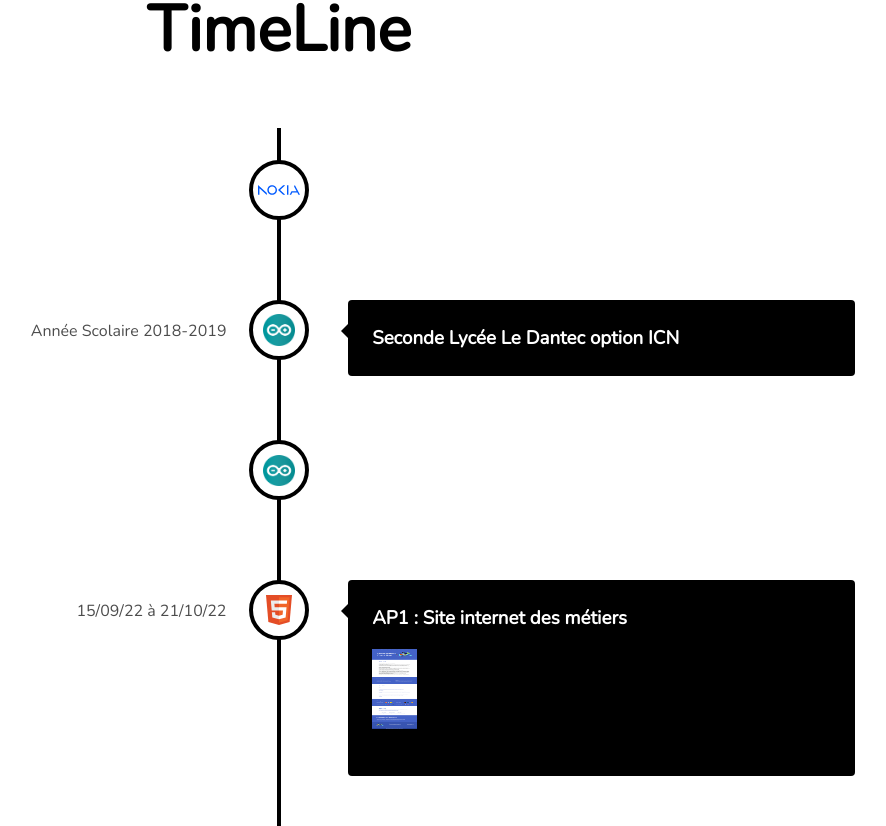
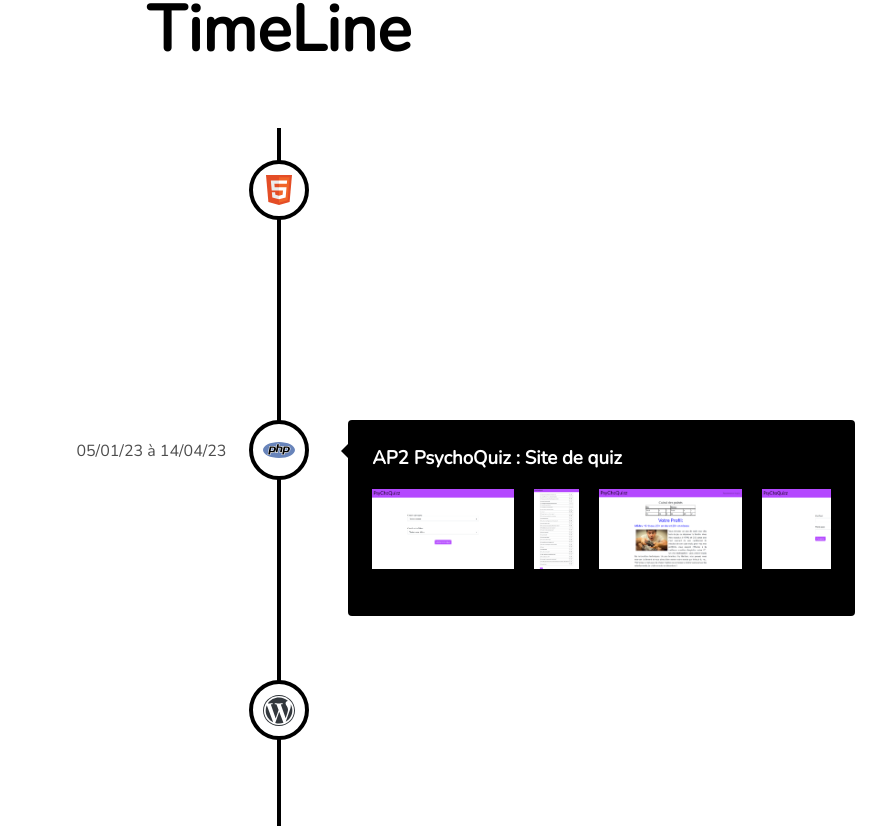
Before and after one commit to EwennAnsquer/portfolio, a React (Vite) app: page / in a window 1280 px wide. Shown: the part 1154-1980 px from the top of the page, without its empty margins (361-1247 px from the left). Built offline with nearby package versions, Linux system fonts and the light colour scheme.

Commit message:
réduction de la timeline

```diff
--- a/src/components/timeline/timeline.jsx
+++ b/src/components/timeline/timeline.jsx
@@ -42,7 +42,7 @@ export default function Timeline() {
     <div className='timeline' id='timeline'>
       <h2>TimeLine</h2>
       <VerticalTimeline lineColor='#000'>
-      <VerticalTimelineElement
+      {/* <VerticalTimelineElement
           className='vertical-timeline-element--work date'
           iconStyle={{ background: '#fff', boxShadow: 'none', display: "flex", justifyContent: "center", alignItems: "center", border: "4px solid black"}}
           icon={<NOKIAIcon width={"80%"}/>}
@@ -74,7 +74,7 @@ export default function Timeline() {
           dateClassName={ "date" }
         >
           <h3 className="vertical-timeline-element-title">Première et Terminale STI2D option SIN</h3>
-        </VerticalTimelineElement>
+        </VerticalTimelineElement> */}
         <VerticalTimelineElement
           className='vertical-timeline-element--work date'
           iconStyle={{ background: '#fff', boxShadow: 'none', display: "flex", justifyContent: "center", alignItems: "center", border: "4px solid black"}}
```
